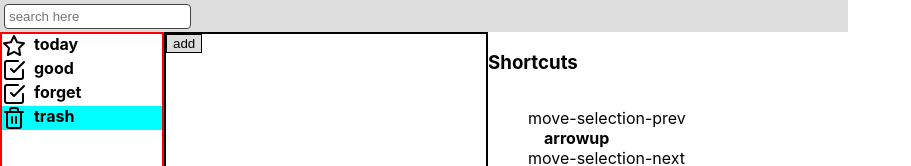
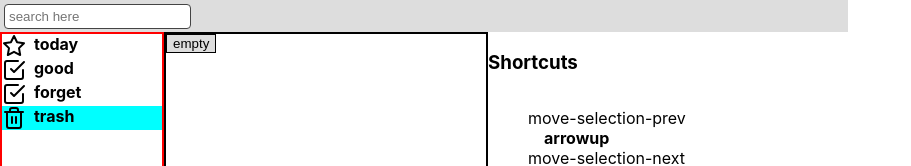
Before and after one commit to joshmarinacci/todomanager, a React (Create React App) app: page / in a window 1280 px wide. Both pictures are taken after a click on the element "trash". Shown: the top 166 px of the page, without its empty margins (0-911 px from the left). Built offline with nearby package versions, Linux system fonts and the light colour scheme.

Commit message:
implement delete button

```diff
--- a/src/items.js
+++ b/src/items.js
@@ -157,6 +157,15 @@ export const ItemsListView = ({query, project, focused}) => {
         'items-view':true,
         'focused':isFocused,
     })
+    let emptyTrash = ""
+    const emptyTrashAction = () => {
+        storage.delete('items',(it)=>it.deleted)
+    }
+    let addButton = <button onClick={addItem}>add</button>
+    if(project && project.special && project.title === 'trash') {
+        emptyTrash = <button onClick={emptyTrashAction}>empty</button>
+        addButton = ""
+    }
     return <VBox className={cls}
                  onKeyDown={handlers.onKeyDown}>
         {items.map(item => <TodoItemView
@@ -167,7 +176,8 @@ export const ItemsListView = ({query, project, focused}) => {
             listFocused={isFocused}
         />)}
         <HBox>
-            <button onClick={addItem}>add</button>
+            {emptyTrash}
+            {addButton}
         </HBox>
     </VBox>
 }
--- a/src/storage.js
+++ b/src/storage.js
@@ -75,6 +75,11 @@ export class QueryStorage {
         })
         this.save()
     }
+    delete(table,filter) {
+        this.tables[table] = this.tables[table].filter((it)=>!filter(it))
+        this.save()
+        this.refresh(table)
+    }
     find(table,filter) {
         return this.tables[table].find(filter)
     }
```
